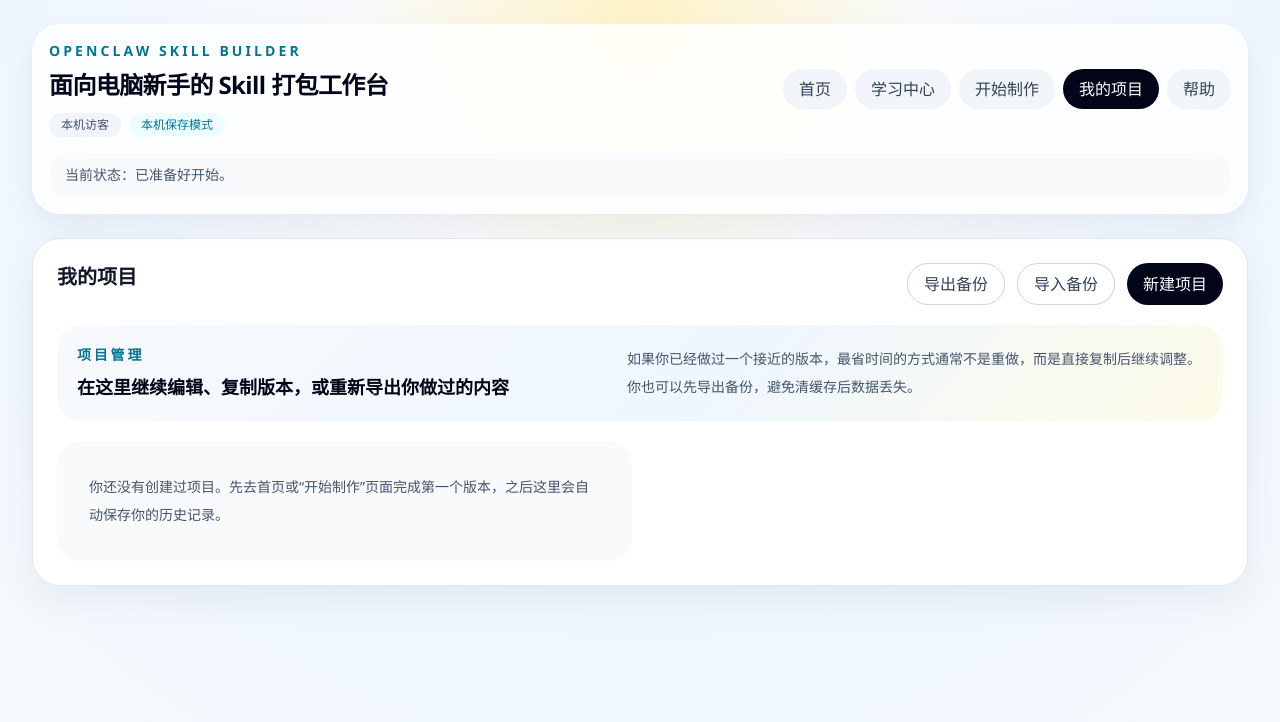
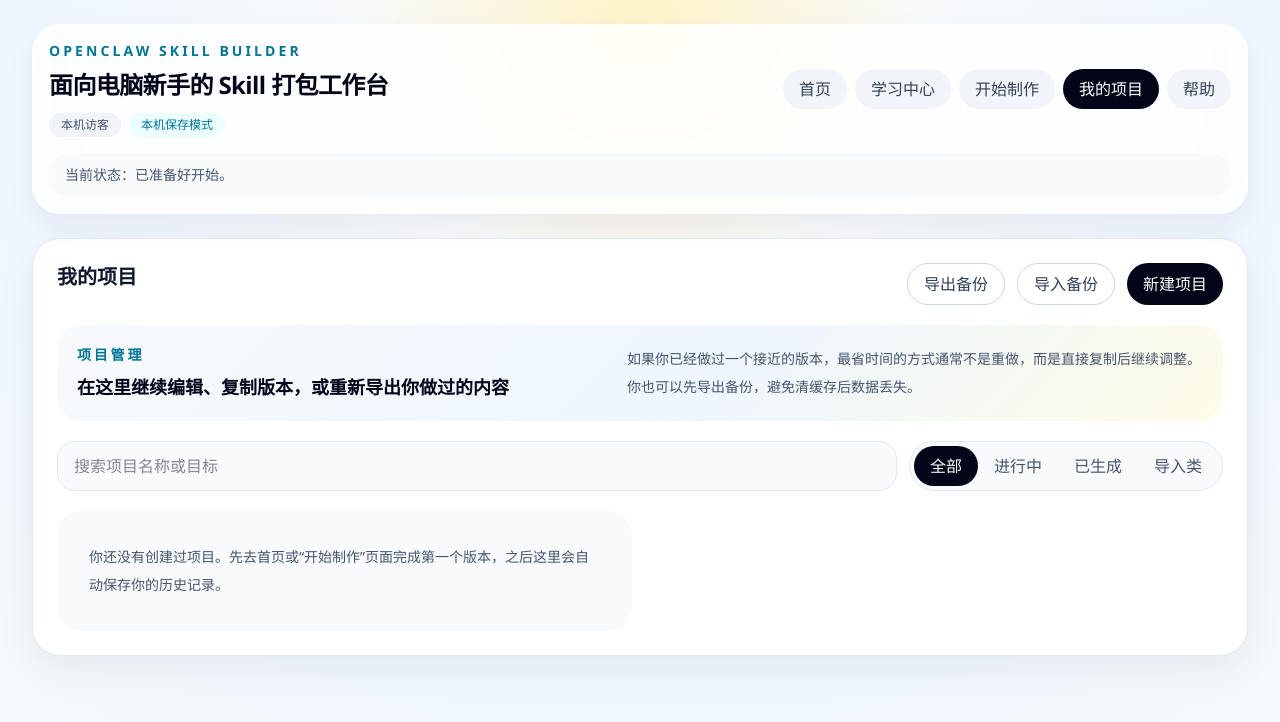
Before and after one commit to jiayuan04091016/openclaw-skill-builder, a Next.js app: page / in a window 1280 px wide. Both pictures are taken after a click on the button "我的项目". Shown: the top 722 px of the page. Built offline with nearby package versions, Linux system fonts and the light colour scheme.

Commit message:
Refine import review and project filtering

```diff
--- a/src/components/skill-builder-app.tsx
+++ b/src/components/skill-builder-app.tsx
@@ -1,6 +1,6 @@
 "use client";
 
-import { useState } from "react";
+import { useMemo, useState } from "react";
 
 import { Field, QuickResourceForm, SectionCard } from "@/components/builder-ui";
 import { ProjectCard } from "@/components/project-card";
@@ -23,6 +23,8 @@ export function SkillBuilderApp() {
   const [builderStep, setBuilderStep] = useState(1);
   const [statusMessage, setStatusMessage] = useState("已准备好开始。");
   const [previewMode, setPreviewMode] = useState<"guide" | "skill" | "result">("guide");
+  const [projectKeyword, setProjectKeyword] = useState("");
+  const [projectFilter, setProjectFilter] = useState<"all" | "draft" | "generated" | "import">("all");
   const session = useSessionState();
   const {
     projects,
@@ -71,6 +73,33 @@ export function SkillBuilderApp() {
     duplicateManagedProject(projectId);
     setSection("skills");
   }
+
+  const filteredProjects = useMemo(() => {
+    const keyword = projectKeyword.trim().toLowerCase();
+
+    return projects.filter((project) => {
+      const text = `${project.title} ${project.goal}`.toLowerCase();
+      const keywordMatched = !keyword || text.includes(keyword);
+
+      if (!keywordMatched) {
+        return false;
+      }
+
+      if (projectFilter === "draft") {
+        return !project.draft;
+      }
+
+      if (projectFilter === "generated") {
+        return Boolean(project.draft);
+      }
+
+      if (projectFilter === "import") {
+        return project.mode === "import";
+      }
+
+      return true;
+    });
+  }, [projectFilter, projectKeyword, projects]);
 
   return (
     <div className="min-h-screen bg-[radial-gradient(circle_at_top,#fef3c7_0%,#f8fafc_28%,#eef6ff_60%,#f8fafc_100%)] text-slate-900">
@@ -404,6 +433,34 @@ export function SkillBuilderApp() {
                         </label>
                       </div>
                       <QuickResourceForm onAdd={addManualResource} />
+
+                      {activeProject.mode === "import" ? (
+                        <div className="rounded-[24px] border border-cyan-100 bg-cyan-50/60 p-5">
+                          <h3 className="text-base font-semibold text-slate-900">已提取到的信息</h3>
+                          <dl className="mt-4 grid gap-3 text-sm leading-7 text-slate-700 sm:grid-cols-2">
+                            <div>
+                              <dt className="font-semibold text-slate-900">名称</dt>
+                              <dd>{activeProject.title || "还没有提取到"}</dd>
+                            </div>
+                            <div>
+                              <dt className="font-semibold text-slate-900">适用对象</dt>
+                              <dd>{activeProject.audience || "还没有提取到"}</dd>
+                            </div>
+                            <div>
+                              <dt className="font-semibold text-slate-900">主要任务</dt>
+                              <dd>{activeProject.mainTask || "还没有提取到"}</dd>
+                            </div>
+                            <div>
+                              <dt className="font-semibold text-slate-900">输入内容</dt>
+                              <dd>{activeProject.inputFormat || "还没有提取到"}</dd>
+                            </div>
+                            <div className="sm:col-span-2">
+                              <dt className="font-semibold text-slate-900">输出内容</dt>
+                              <dd>{activeProject.outputFormat || "还没有提取到"}</dd>
+                            </div>
+                          </dl>
+                        </div>
+                      ) : null}
                     </div>
 
                     <div className="rounded-[24px] border border-slate-200 bg-white p-5">
@@ -639,9 +696,37 @@ export function SkillBuilderApp() {
                   </p>
                 </div>
               </div>
+
+              <div className="mb-5 grid gap-3 lg:grid-cols-[1fr_auto]">
+                <input
+                  value={projectKeyword}
+                  onChange={(event) => setProjectKeyword(event.target.value)}
+                  className="w-full rounded-[18px] border border-slate-200 bg-slate-50 px-4 py-3 text-sm outline-none transition focus:border-cyan-500"
+                  placeholder="搜索项目名称或目标"
+                />
+                <div className="inline-flex flex-wrap rounded-full border border-slate-200 bg-slate-50 p-1">
+                  {[
+                    { id: "all", label: "全部" },
+                    { id: "draft", label: "进行中" },
+                    { id: "generated", label: "已生成" },
+                    { id: "import", label: "导入类" },
+                  ].map((item) => (
+                    <button
+                      key={item.id}
+                      className={`rounded-full px-4 py-2 text-sm font-semibold transition ${
+                        projectFilter === item.id ? "bg-slate-950 text-white" : "text-slate-600"
+                      }`}
+                      onClick={() => setProjectFilter(item.id as typeof projectFilter)}
+                    >
+                      {item.label}
+                    </button>
+                  ))}
+                </div>
+              </div>
+
               <div className="grid gap-4 md:grid-cols-2">
-                {projects.length ? (
-                  projects.map((project) => (
+                {filteredProjects.length ? (
+                  filteredProjects.map((project) => (
                     <ProjectCard
                       key={project.id}
                       project={project}
@@ -656,7 +741,9 @@ export function SkillBuilderApp() {
                   ))
                 ) : (
                   <div className="rounded-[24px] bg-slate-50 p-8 text-sm leading-7 text-slate-600">
-                    你还没有创建过项目。先去首页或“开始制作”页面完成第一个版本，之后这里会自动保存你的历史记录。
+                    {projects.length
+                      ? "没有符合当前筛选条件的项目，可以试试清空搜索词或切换筛选。"
+                      : "你还没有创建过项目。先去首页或“开始制作”页面完成第一个版本，之后这里会自动保存你的历史记录。"}
                   </div>
                 )}
               </div>
```
